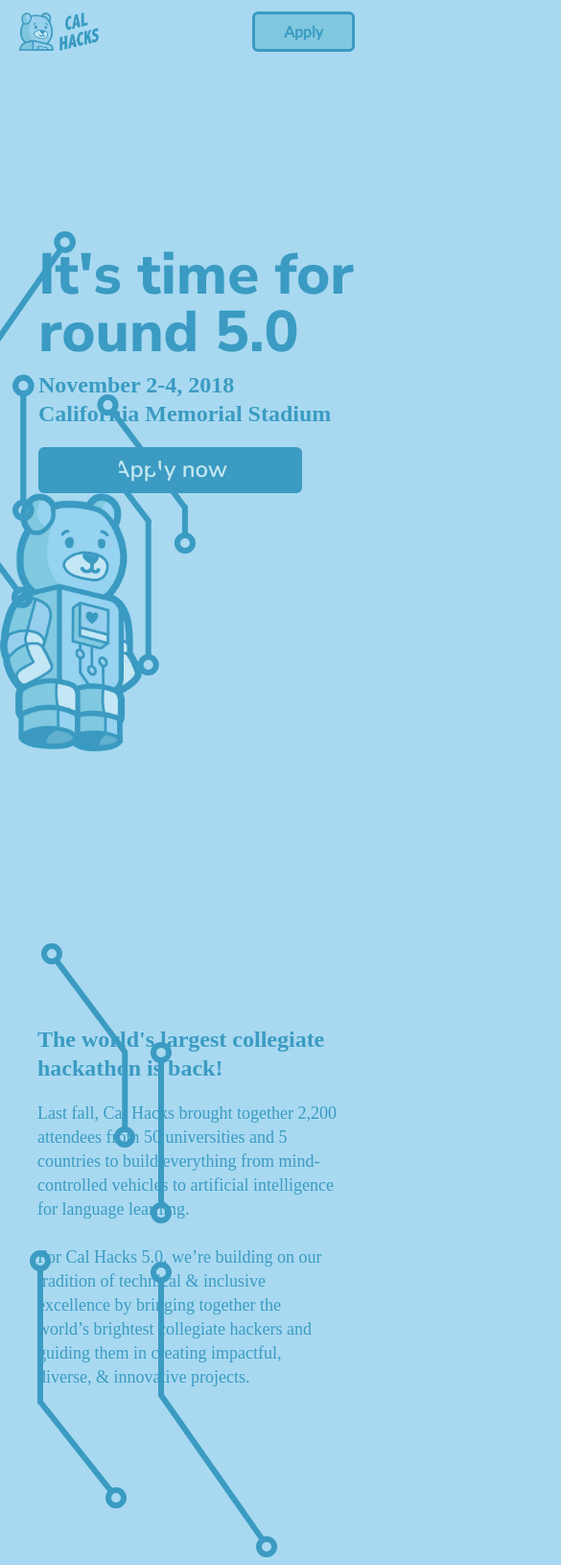
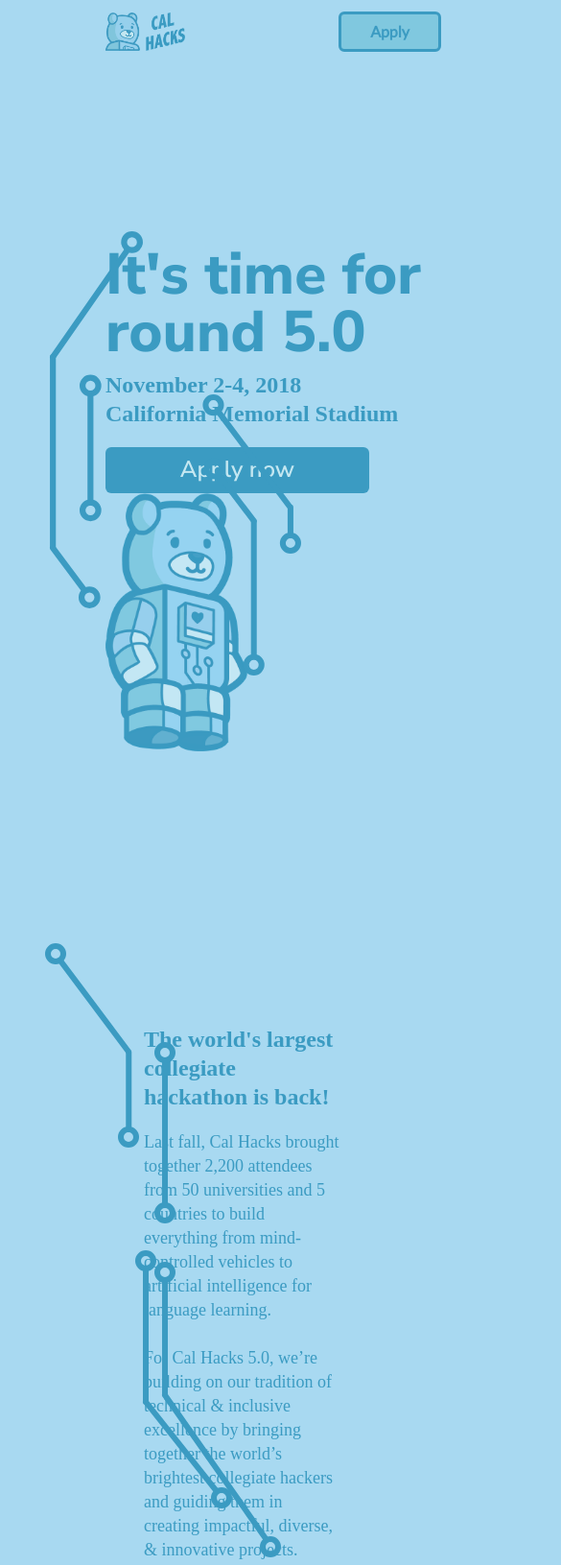
Before and after one commit to adrianababakanian/cal-hacks-5, a plain HTML site: page index.html in a window 390 px wide. Shown: the top 1631 px of the page at 96% size, 585 px wide, since content can reach past the window. Drawn offline with nearby package versions, Linux system fonts and the light colour scheme.

Commit message:
responsive title, subheader, and paragraph styling

```diff
--- a/assets/style.scss
+++ b/assets/style.scss
@@ -11,8 +11,18 @@ $colors: (
   shadow: rgba(59,155,194,0.1),
 );
 
+$breakpoints: (
+  x_large: 1000px,
+  large: 920px,
+  medium: 500px
+);
+
 @function get($color) {
   @return #{map-get($colors, $color)};
+}
+
+@function breakpoint($width) {
+  @return #{map-get($breakpoints, $width)};
 }
 
 @font-face {
@@ -26,9 +36,13 @@ body {
   justify-content: center;
   color: get(oasis);
   background: get(background);
-  height: 2000px;
   font-family: Lato;
   overflow-x: hidden;
+
+  @media(max-width: breakpoint(large)) {
+    transform: translate(90px, 0);
+  }
+
 
   a {
     &:link, &:hover, &:visited {
@@ -137,8 +151,8 @@ body {
     margin: 60px 0;
     position: relative;
 
-    @media (max-width: 1000px) {
-      width: 100%;
+    @media (max-width: breakpoint(x_large)) {
+      width: calc(100% - 40px);
     }
 
     .section {
@@ -146,7 +160,7 @@ body {
       position: relative;
       height: auto;
       display: table;
-      width: 100%;
+      width: calc(100% - 66px);
     }
 
     .buffer {
@@ -204,14 +218,16 @@ body {
         }
       }
 
-      @media (max-width: 920px) {
+      @media (max-width: breakpoint(large)) {
         margin-left: 40px;
-        .sub {
-          margin: 10px 0 0 0;
-        }
-        .apply {
-          margin: 20px 0 0 0;
-        }
+        .sub { margin: 10px 0 0 0; }
+        .apply { margin: 20px 0 0 0; }
+      }
+
+      @media (max-width: breakpoint(medium)) {
+        margin-left: 0;
+        .sub { margin: 10px 0 0 0; }
+        .apply { margin: 20px 0 0 0; }
       }
     }
 
@@ -242,11 +258,14 @@ body {
       transition: padding 0.5s ease-in-out;
     }
 
-    @media (max-width: 1000px) {
-      padding: 0 20px;
-      h2 { padding: 0 10%; }
+    @media (max-width: breakpoint(large)) {
+      h2 { padding: 0 80px; }
+      p { padding: 0 80px; }
+    }
 
-      p { padding: 0 10%; }
+    @media (max-width: breakpoint(large)) {
+      h2 { padding: 0 40px; }
+      p { padding: 0 40px; }
     }
   }
 
@@ -265,6 +284,7 @@ body {
       margin-right: 0;
       float: left;
     }
+
   }
 
   .node-1 {
```
Also changed, not shown: assets/style.css, 1 other file.
